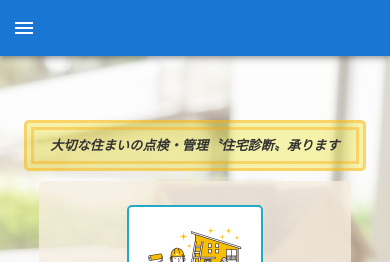
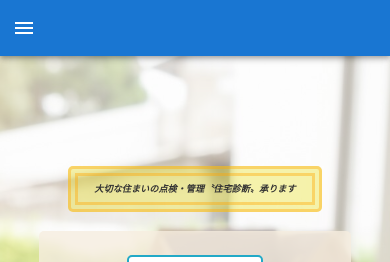
Before and after one commit to no215tyler/plusone_kk, a Next.js app: page / in a window 390 px wide. Shown: the top 262 px of the page. Built offline with nearby package versions, Linux system fonts and the light colour scheme.

Commit message:
💄 レスポンシブ調整

```diff
--- a/components/About.module.css
+++ b/components/About.module.css
@@ -67,3 +67,9 @@
     padding-right: 4px;
   }
 }
+
+@media (max-width: 320px) {
+  .container {
+    margin-top: 250px;
+  }
+}
--- a/components/Footer.module.css
+++ b/components/Footer.module.css
@@ -18,3 +18,9 @@
   height: 100%;
   object-fit: contain;
 }
+
+@media (max-width: 320px) {
+  .footer_logo {
+    width: 270px;
+  }
+}
--- a/components/HomeContents.module.css
+++ b/components/HomeContents.module.css
@@ -44,6 +44,7 @@
 @media(max-width: 648px) {
   .home_contents {
     font-size: small;
+    margin: 8px;
   }
 
   .content_icon {
--- a/styles/Home.module.css
+++ b/styles/Home.module.css
@@ -39,6 +39,10 @@
   color: #000000;
 }
 
+.side_menu {
+  width: 90%;
+}
+
 @media (max-width: 1024px) {
   .header_title {
     font-size: x-large;
@@ -51,6 +55,18 @@
   }
 }
 
-.side_menu {
-  width: 90%;
+@media (max-width: 400px) {
+  .main {
+    margin-top: 100px;
+  }
+
+  .header_title {
+    font-size: xx-small;
+  }
 }
+
+@media (max-width: 320px) {
+  .main {
+    margin-top: 170px;
+  }
+}
```
